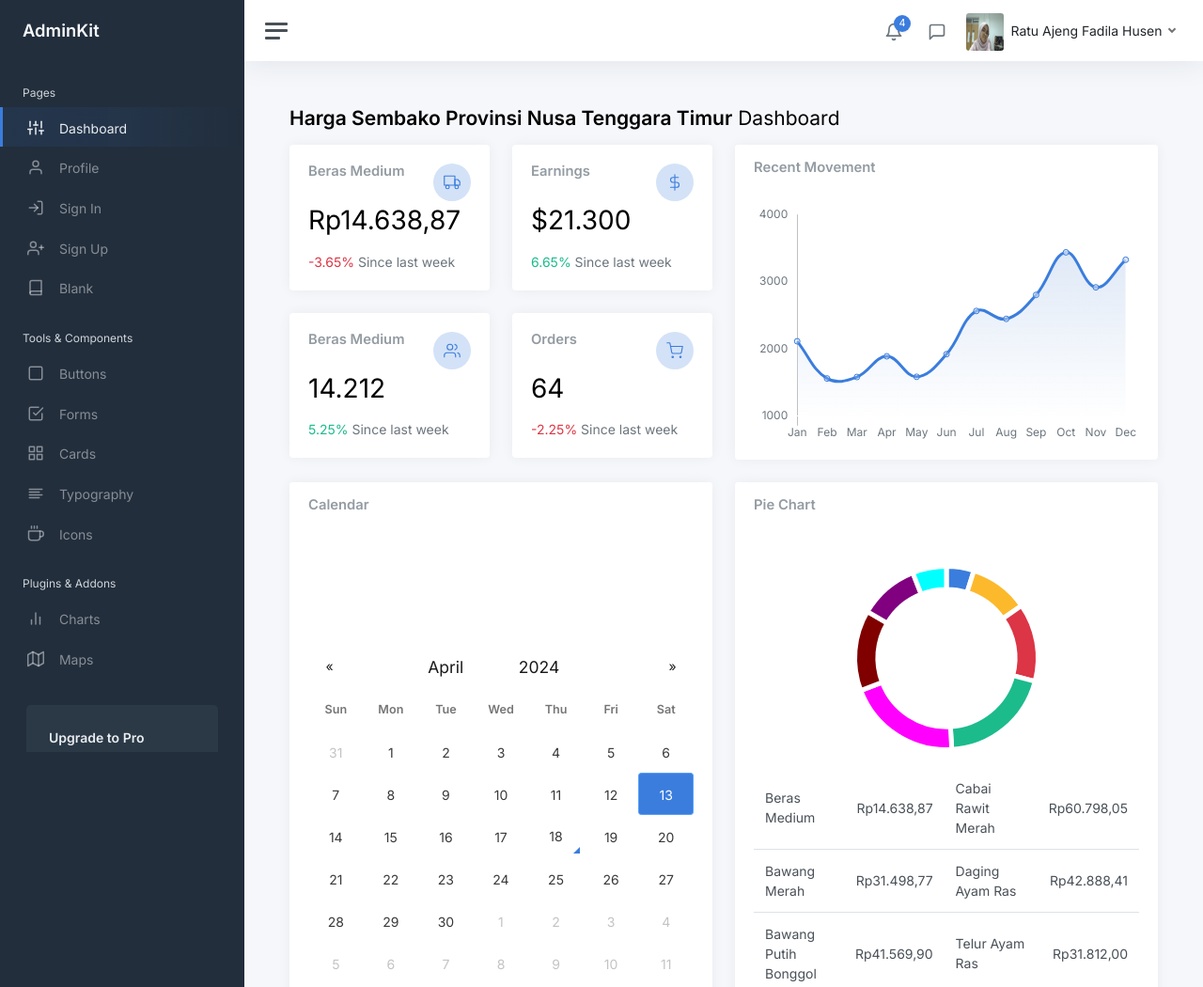
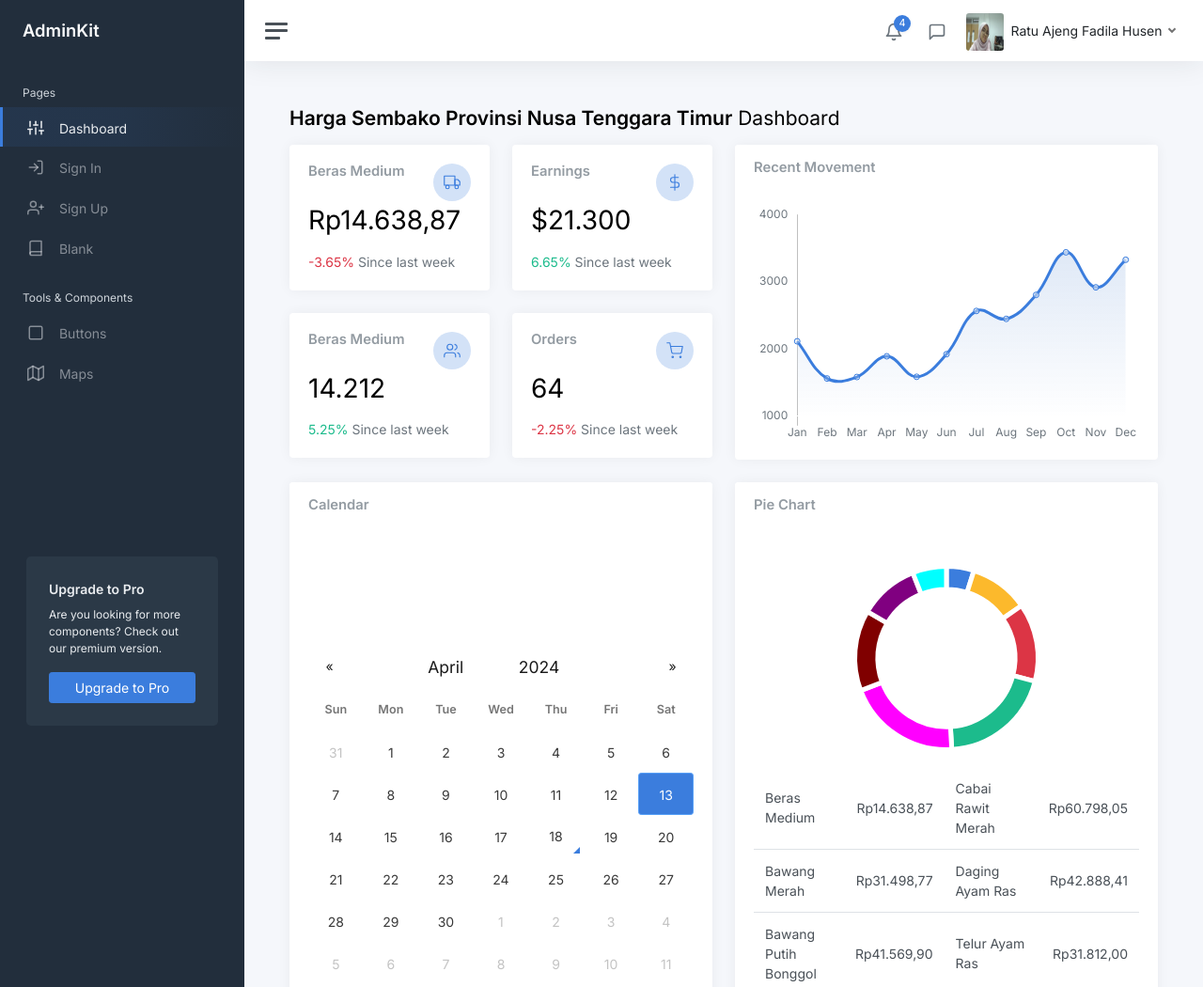
Before and after one commit to ratuajengg/tubes-1, a plain HTML site: page index.html in a window 1280 px wide. Shown: the top 1050 px of the page at 94% size. Drawn offline with Linux system fonts and the light colour scheme.

Commit message:
Update index.html

```diff
--- a/index.html
+++ b/index.html
@@ -40,12 +40,6 @@
 					</li>
 
 					<li class="sidebar-item">
-						<a class="sidebar-link" href="pages-profile.html">
-              <i class="align-middle" data-feather="user"></i> <span class="align-middle">Profile</span>
-            </a>
-					</li>
-
-					<li class="sidebar-item">
 						<a class="sidebar-link" href="pages-sign-in.html">
               <i class="align-middle" data-feather="log-in"></i> <span class="align-middle">Sign In</span>
             </a>
@@ -73,39 +67,9 @@
             </a>
 					</li>
 
-					<li class="sidebar-item">
-						<a class="sidebar-link" href="ui-forms.html">
-              <i class="align-middle" data-feather="check-square"></i> <span class="align-middle">Forms</span>
-            </a>
+
 					</li>
 
-					<li class="sidebar-item">
-						<a class="sidebar-link" href="ui-cards.html">
-              <i class="align-middle" data-feather="grid"></i> <span class="align-middle">Cards</span>
-            </a>
-					</li>
-
-					<li class="sidebar-item">
-						<a class="sidebar-link" href="ui-typography.html">
-              <i class="align-middle" data-feather="align-left"></i> <span class="align-middle">Typography</span>
-            </a>
-					</li>
-
-					<li class="sidebar-item">
-						<a class="sidebar-link" href="icons-feather.html">
-              <i class="align-middle" data-feather="coffee"></i> <span class="align-middle">Icons</span>
-            </a>
-					</li>
-
-					<li class="sidebar-header">
-						Plugins & Addons
-					</li>
-
-					<li class="sidebar-item">
-						<a class="sidebar-link" href="charts-chartjs.html">
-              <i class="align-middle" data-feather="bar-chart-2"></i> <span class="align-middle">Charts</span>
-            </a>
-					</li>
 
 					<li class="sidebar-item">
 						<a class="sidebar-link" href="maps-google.html">
```
